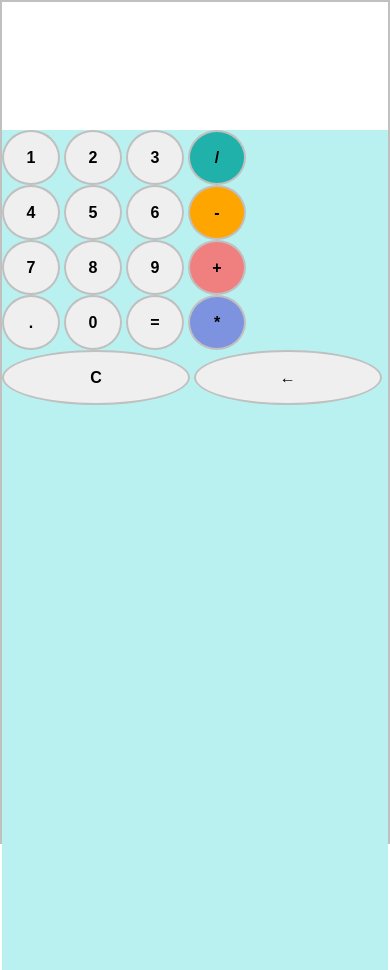
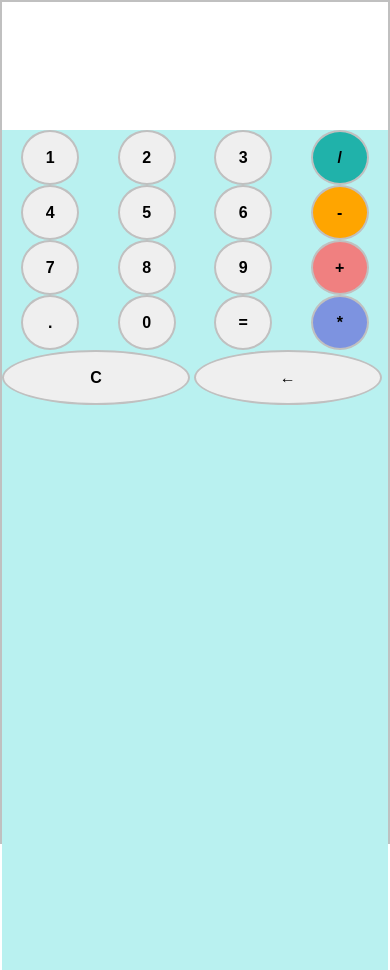
Before and after one commit to Ugboaja-Uchechi/js-calculator, a website: page index.html in a window 390 px wide. Drawn offline with Linux system fonts and the light colour scheme.

Commit message:
Add flex to buttons

```diff
--- a/style.css
+++ b/style.css
@@ -128,6 +128,12 @@
     background-color: #b9f1f0;
   }
 
+  .mobile-view {
+    display: flex;
+    justify-content: space-around;
+    align-items: center;
+  }
+
   .mobile-view .teal{
     background-color: #20b2aa;
   }
```
